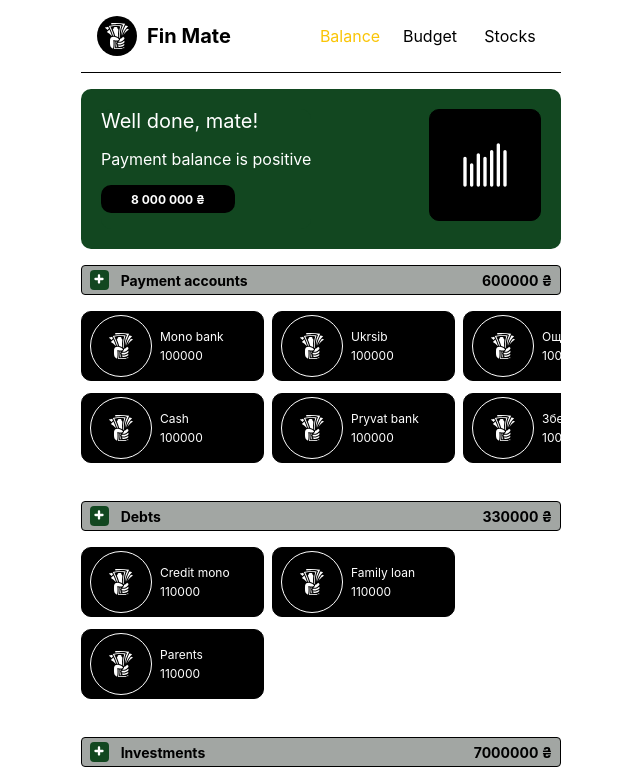
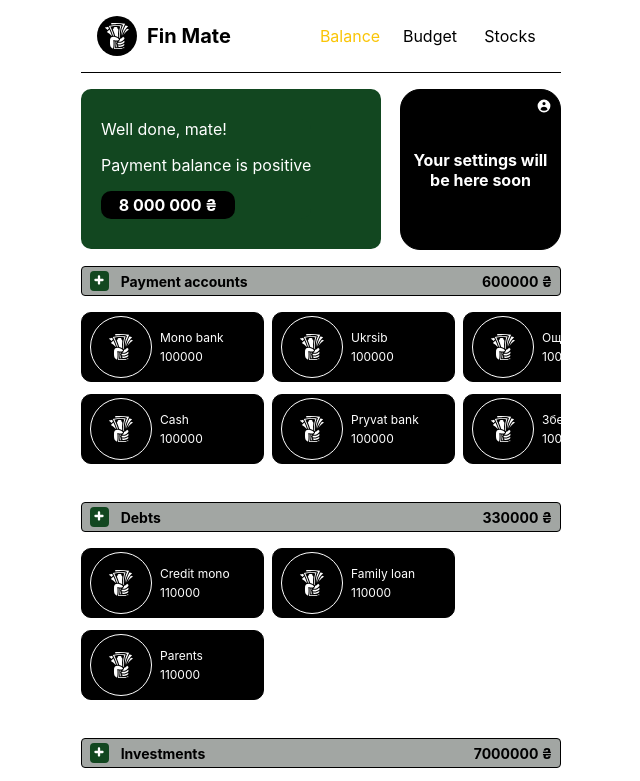
Before and after one commit to IamDorohin/finmate, a React (Create React App) app: page /finmate/balance in a window 1280 px wide. Shown: the top 781 px of the page, without its empty margins (319-959 px from the left). Built offline with nearby package versions, Linux system fonts and the light colour scheme.

Commit message:
stylizaion

```diff
--- a/src/Components/BalancePageComponents/BalanceSection/BalanceSection.jsx
+++ b/src/Components/BalancePageComponents/BalanceSection/BalanceSection.jsx
@@ -1,32 +1,45 @@
+import { useSelector } from 'react-redux';
+import { deviceSelector } from 'Redux/selectors';
 import { RxBarChart } from 'react-icons/rx';
 import { PageContainer } from 'Components/Common/PageContainer.styled';
+import { UserContainer } from '../UserContainer/UserContainer';
 import {
   BalanceSection,
   BalanceContainer,
+  FlexContainer,
   BalanceSummary,
   BalanceTitle,
-  BalanceText,
+  BalanceContent,
   BalanceAmount,
   BalanceAmountContent,
   BalanceChartContainer,
 } from './BalanceSection.styled';
 
 export const HeroSection = () => {
+  const smartPhoneDevice = useSelector(deviceSelector);
+
+  console.log('smartPhoneDevice', smartPhoneDevice);
+
   return (
     <BalanceSection>
       <PageContainer>
+        <FlexContainer>
           <BalanceContainer>
             <BalanceSummary>
               <BalanceTitle>Well done, mate!</BalanceTitle>
-            <BalanceText>Payment balance is positive</BalanceText>
+              <BalanceContent>Payment balance is positive</BalanceContent>
               <BalanceAmount>
                 <BalanceAmountContent>8 000 000 ₴</BalanceAmountContent>
               </BalanceAmount>
             </BalanceSummary>
+            {smartPhoneDevice && (
               <BalanceChartContainer>
                 <RxBarChart size={50} color={'#fff'} />
               </BalanceChartContainer>
+            )}
           </BalanceContainer>
+          {!smartPhoneDevice && <UserContainer />}
+        </FlexContainer>
       </PageContainer>
     </BalanceSection>
   );
--- a/src/Components/BalancePageComponents/BalanceSection/BalanceSection.styled.jsx
+++ b/src/Components/BalancePageComponents/BalanceSection/BalanceSection.styled.jsx
@@ -4,9 +4,17 @@ export const BalanceSection = styled.section`
   padding-top: 16px;
 `;
 
+export const FlexContainer = styled.div`
+  @media screen and (min-width: 480px) {
+    display: flex;
+    justify-content: space-between;
+  }
+`;
+
 export const BalanceContainer = styled.div`
   display: flex;
   justify-content: space-between;
+  align-items: center;
   height: 92px;
   padding: 12px;
   background-color: #124720;
@@ -14,6 +22,7 @@ export const BalanceContainer = styled.div`
 
   @media screen and (min-width: 480px) {
     height: 120px;
+    width: 260px;
     padding: 20px;
   }
 `;
@@ -31,11 +40,11 @@ export const BalanceTitle = styled.p`
   color: #fff;
 
   @media screen and (min-width: 480px) {
-    font-size: 20px;
+    font-size: 16px;
   }
 `;
 
-export const BalanceText = styled.p`
+export const BalanceContent = styled.p`
   margin: 0;
   margin-top: 16px;
   font-size: 12px;
@@ -63,6 +72,10 @@ export const BalanceAmountContent = styled.p`
   font-weight: bold;
   color: #fff;
   font-size: 12px;
+
+  @media screen and (min-width: 480px) {
+    font-size: 16px;
+  }
 `;
 
 export const BalanceChartContainer = styled.div`
--- /dev/null
+++ b/src/Components/BalancePageComponents/UserContainer/UserContainer.jsx
@@ -0,0 +1,19 @@
+import { useState } from 'react';
+import { UserProfileCard } from 'Components/UserProfileCard/UserProfileCard';
+import { SettingsCard } from 'Components/Common/SettingsCard/SettingsCard';
+import { UserContainerEl } from './UserContainer.styled';
+
+export const UserContainer = () => {
+  const [settingsSelect, setsSettingsSelect] = useState(false);
+  const isSettingsCard = settingsSelect === true;
+
+  return (
+    <UserContainerEl>
+      {isSettingsCard ? (
+        <UserProfileCard onClick={() => setsSettingsSelect(!settingsSelect)} />
+      ) : (
+        <SettingsCard onClick={() => setsSettingsSelect(!settingsSelect)} />
+      )}
+    </UserContainerEl>
+  );
+};
--- /dev/null
+++ b/src/Components/BalancePageComponents/UserContainer/UserContainer.styled.jsx
@@ -0,0 +1,3 @@
+import styled from 'styled-components';
+
+export const UserContainerEl = styled.div``;
--- a/src/Components/Buttons/SettingsButton/SettingsButton.jsx
+++ b/src/Components/Buttons/SettingsButton/SettingsButton.jsx
@@ -1,10 +1,17 @@
-import { SettingsButtonEl } from './SettingsButton.styled';
+import {
+  SettingsButtonContainer,
+  SettingsButtonLogo,
+} from './SettingsButton.styled';
 import { FiSettings } from 'react-icons/fi';
 
 export const SettingsButton = ({ onClick }) => {
+  const activationAnimation = true;
+
   return (
-    <SettingsButtonEl type="button" onClick={onClick}>
-      <FiSettings size={16} />
-    </SettingsButtonEl>
+    <SettingsButtonContainer type="button" onClick={onClick}>
+      <SettingsButtonLogo click={activationAnimation}>
+        <FiSettings />
+      </SettingsButtonLogo>
+    </SettingsButtonContainer>
   );
 };
--- a/src/Components/Buttons/SettingsButton/SettingsButton.styled.jsx
+++ b/src/Components/Buttons/SettingsButton/SettingsButton.styled.jsx
@@ -1,6 +1,36 @@
-import styled from 'styled-components';
+import styled, { css, keyframes } from 'styled-components';
 
-export const SettingsButtonEl = styled.button`
+const rotate = keyframes`
+  /* from {
+    transform: rotate(0deg);
+  }
+  to {
+    transform: rotate(360deg);
+  } */
+    from {
+    transform: rotate(0deg);
+  }
+  to {
+    transform: rotate(360deg);
+  }
+`;
+
+export const SettingsButtonContainer = styled.button`
+  position: relative;
+  width: 24px;
+  height: 24px;
+  border: 2px solid transparent;
+  border-radius: 50%;
+  background-color: transparent;
+  color: #fff;
+  padding: 0;
+  margin: 0;
+
+  &:hover,
+  &:focus {
+    color: #0cc9eb;
+  }
+  /* position: relative;
   width: 40px;
   height: 40px;
   border: 2px solid black;
@@ -8,9 +38,36 @@ export const SettingsButtonEl = styled.button`
   background-color: #646666;
   color: #fff;
   padding: 0;
+  margin: 0;
 
   &:hover,
   &:focus {
     color: #0cc9eb;
-  }
+  } */
 `;
+
+export const SettingsButtonLogo = styled.div`
+  position: absolute;
+
+  background-color: transparent;
+  border-radius: 50%;
+  height: 24px;
+  width: 24px;
+  color: #000;
+  /* animation: ${rotate} 1s 1 linear; */
+
+  /* animation: ${props =>
+    props &&
+    css`
+      ${rotate} 3s infinite linear
+    `}; */
+  /* position: absolute;
+  top: 8px;
+  left: 7px;
+  margin: 0;
+  height: 20px;
+  width: 20px;
+  background-color: transparent;
+  border: none;
+  animation: ${rotate} 1s 1 linear; */
+`;
--- a/src/Components/Common/SettingsCard/SettingsCard.jsx
+++ b/src/Components/Common/SettingsCard/SettingsCard.jsx
@@ -1,9 +1,17 @@
-import { SettingsCardContainer } from './SettingsCard.styled';
+import { HiUserCircle } from 'react-icons/hi';
+import {
+  SettingsCardContainer,
+  UserProfileLogoContainer,
+  SettingsCardContent,
+} from './SettingsCard.styled';
 
-export const SettingsCard = () => {
+export const SettingsCard = ({ onClick }) => {
   return (
     <SettingsCardContainer>
-      Your settings will be here soon
+      <UserProfileLogoContainer onClick={onClick}>
+        <HiUserCircle size="100%" />
+      </UserProfileLogoContainer>
+      <SettingsCardContent>Your settings will be here soon</SettingsCardContent>
     </SettingsCardContainer>
   );
 };
--- a/src/Components/Common/SettingsCard/SettingsCard.styled.jsx
+++ b/src/Components/Common/SettingsCard/SettingsCard.styled.jsx
@@ -16,4 +16,30 @@ export const SettingsCardContainer = styled.div`
   font-weight: bold;
   background-color: #000;
   color: #fff;
+
+  @media screen and (min-width: 480px) {
+    position: relative;
+    height: 135px;
+    width: 135px;
+    margin: 0;
+    padding: 12px;
+    margin-top: 0;
+    border: 1px solid #000;
+    background-color: #000;
+  }
 `;
+
+export const UserProfileLogoContainer = styled.div`
+  position: absolute;
+  display: flex;
+  align-items: center;
+  justify-content: center;
+  top: 8px;
+  right: 8px;
+  height: 16px;
+  width: 16px;
+  /* border: 1px solid #fff; */
+  color: #fff;
+`;
+
+export const SettingsCardContent = styled.div``;
--- a/src/Components/UserMenu/UserMenu.styled.jsx
+++ b/src/Components/UserMenu/UserMenu.styled.jsx
@@ -30,7 +30,6 @@ export const UserMenuList = styled.ul`
 `;
 
 export const UserMenuItem = styled.li`
-  position: relative;
   display: flex;
   align-items: center;
   justify-content: center;
@@ -83,4 +82,8 @@ export const UserMenuLink = styled(NavLink)`
     background-color: #000; */
     color: #fac507;
   }
+
+  @media screen and (min-width: 480px) {
+    font-size: 16px;
+  }
 `;
--- a/src/Components/UserProfileCard/UserProfileCard.jsx
+++ b/src/Components/UserProfileCard/UserProfileCard.jsx
@@ -1,13 +1,18 @@
+import { RiSettings4Fill } from 'react-icons/ri';
+import { FaUserCircle } from 'react-icons/fa';
 import {
   UserProfileCardContainer,
   UserProfileAvatar,
   UserProfileNickname,
+  SettingsLogoContainer,
 } from './UserProfileCard.styled';
-import { FaUserCircle } from 'react-icons/fa';
 
-export const UserProfileCard = () => {
+export const UserProfileCard = ({ onClick }) => {
   return (
     <UserProfileCardContainer>
+      <SettingsLogoContainer onClick={onClick}>
+        <RiSettings4Fill size="100%" />
+      </SettingsLogoContainer>
       <UserProfileAvatar>
         <FaUserCircle size="100%" />
       </UserProfileAvatar>
--- a/src/Components/UserProfileCard/UserProfileCard.styled.jsx
+++ b/src/Components/UserProfileCard/UserProfileCard.styled.jsx
@@ -1,7 +1,6 @@
 import styled from 'styled-components';
 
 export const UserProfileCardContainer = styled.div`
-  /* position: relative; */
   width: 180px;
   height: 180px;
   margin-left: auto;
@@ -10,6 +9,17 @@ export const UserProfileCardContainer = styled.div`
   padding: 15px;
   border: 3px solid #000;
   border-radius: 20px;
+
+  @media screen and (min-width: 480px) {
+    position: relative;
+    height: 135px;
+    width: 135px;
+    margin: 0;
+    padding: 12px;
+    margin-top: 0;
+    border: 1px solid #000;
+    background-color: #000;
+  }
 `;
 
 export const UserProfileAvatar = styled.div`
@@ -20,12 +30,38 @@ export const UserProfileAvatar = styled.div`
   border: 1px solid #000;
   border-radius: 50%;
   background-color: #0cc9eb;
+
+  @media screen and (min-width: 480px) {
+    width: 100px;
+    height: 100px;
+    background-color: #fff;
+  }
 `;
 
 export const UserProfileNickname = styled.p`
+  margin: 0;
   margin-top: 30px;
   text-align: center;
   font-weight: bold;
+
+  @media screen and (min-width: 480px) {
+    margin-top: 10px;
+    padding: 0;
+    color: #fff;
+  }
+`;
+
+export const SettingsLogoContainer = styled.div`
+  position: absolute;
+  display: flex;
+  align-items: center;
+  justify-content: center;
+  top: 8px;
+  right: 8px;
+  height: 16px;
+  width: 16px;
+  /* border: 1px solid #fff; */
+  color: #fff;
 `;
 
 export const CardsContainer = styled.div`
@@ -38,3 +74,6 @@ export const CardsContainer = styled.div`
   border: 2px solid #000;
   border-radius: 20px;
 `;
+
+// @media screen and (min-width: 480px) {
+// }
```
Lines whose indentation alone changed are shown as unchanged.
